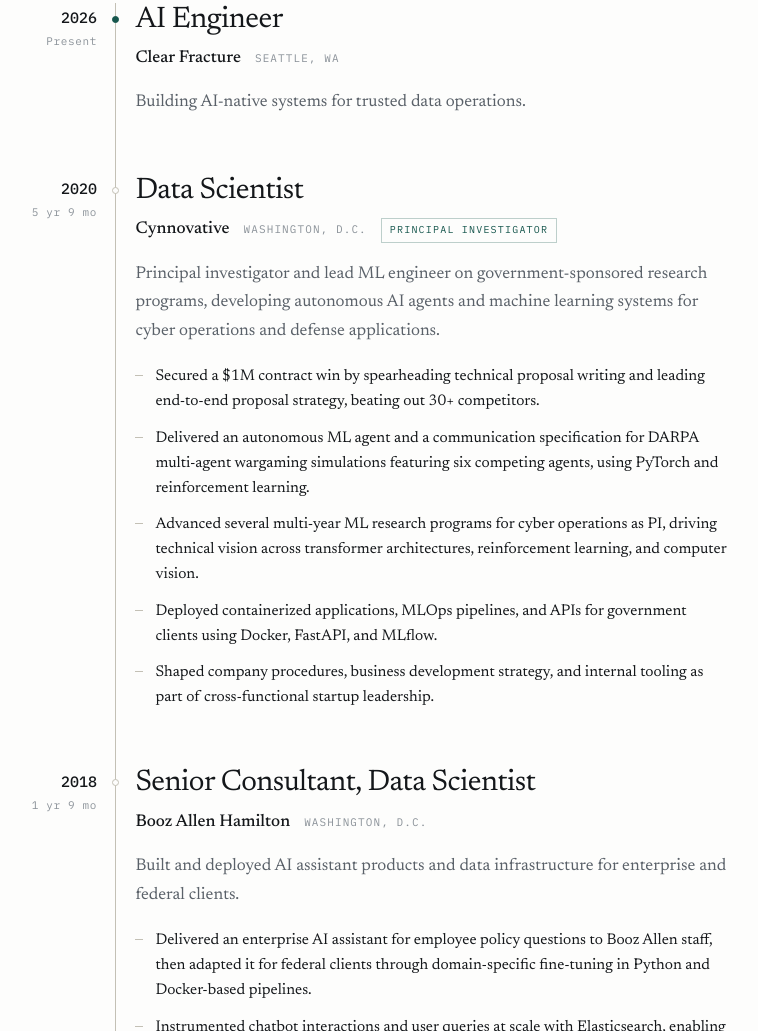
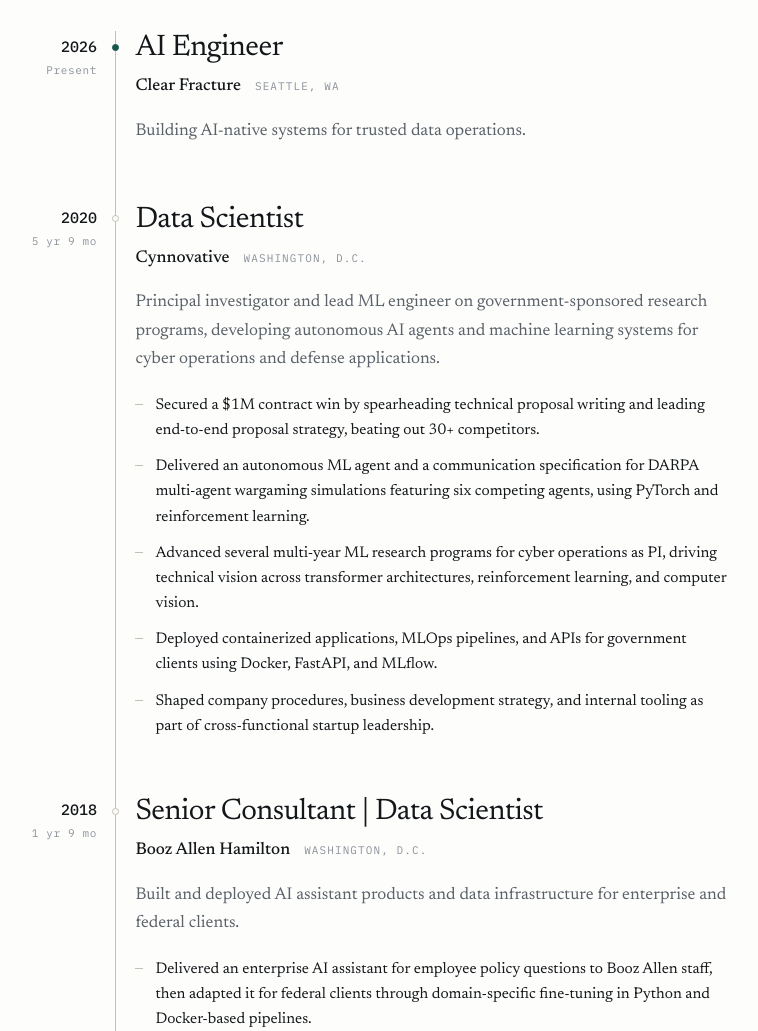
Before and after one commit to mjspeck/mjspeck.github.io, a plain HTML site: page index.html in a window 1280 px wide. Shown: the part 1248-2279 px from the top of the page, without its empty margins (127-885 px from the left). Drawn offline with Linux system fonts and the light colour scheme.

Commit message:
feat: a few updates
- removed PI tag
- added pipe to BAH title
- updated hero text

```diff
--- a/index.html
+++ b/index.html
@@ -61,7 +61,7 @@
           </p>
 
           <p class="hero__sub rise" style="--i:3">
-            I enjoy building things at work and in my personal time. The bulk of my work has been in agentic systems, even before LLMs burst onto the scene. I want to automate away boring work so that we can focus on the most engaging and creative parts of problem-solving. In my free time I love reading, watching films, playing pool, and going into the mountains.
+            I enjoy building things at work and in my personal time. The bulk of my experience is in agentic systems—I've been building them since even before LLMs became big. I want to automate away all the boring tasks so that we can focus on the most engaging and creative parts of problem-solving. In my free time I love reading, watching films, playing pool, and going into the mountains.
           </p>
 
           <div class="now rise" style="--i:4">
@@ -159,7 +159,7 @@
               <div class="role__org">
                 <span class="role__co">Cynnovative</span>
                 <span class="role__where">Washington, D.C.</span>
-                <span class="tag">Principal Investigator</span>
+                <!-- <span class="tag">Principal Investigator</span> -->
               </div>
               <p class="role__summary">
                 Principal investigator and lead ML engineer on government-sponsored research
@@ -182,7 +182,7 @@
               <span class="role__span">1 yr 9 mo</span>
             </div>
             <div>
-              <h3 class="role__title">Senior Consultant, Data Scientist</h3>
+              <h3 class="role__title">Senior Consultant | Data Scientist</h3>
               <div class="role__org">
                 <span class="role__co">Booz Allen Hamilton</span>
                 <span class="role__where">Washington, D.C.</span>
```
